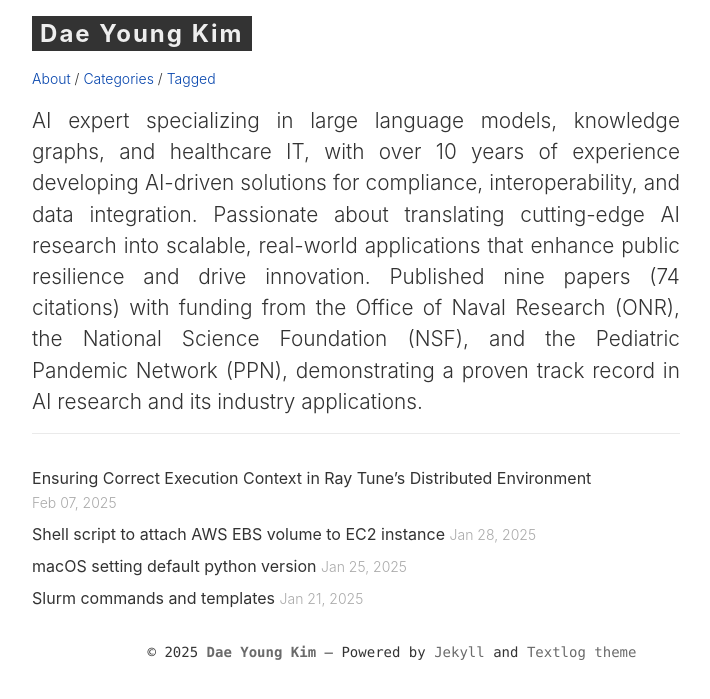
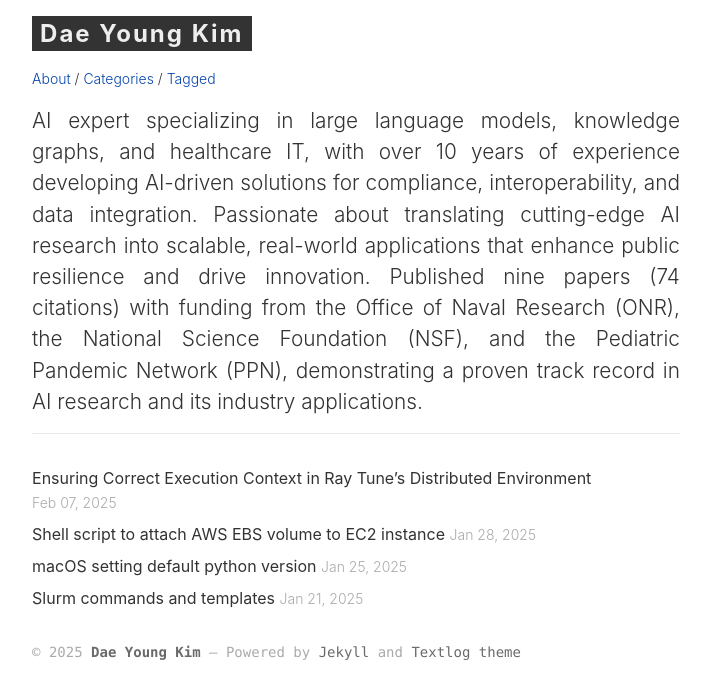
Before and after one commit to leroykim/leroykim.github.io, a Jekyll site: the page built from index.html, in a window 1280 px wide. Shown: the top 699 px of the page, without its empty margins (248-958 px from the left). Built offline with Jekyll 4.4.1, drawn with Linux system fonts in a browser that asks for light colours.

Commit message:
Update layout

```diff
--- a/_sass/_layout.scss
+++ b/_sass/_layout.scss
@@ -264,34 +264,28 @@ code {
 /**
  * Copyright section
  * ------------------
- * Centers its content using inline-block to avoid minor alignment offsets.
- *
- * Notes
- * -----
- * This approach forces the <p> element to shrink-to-fit its content and
- * ensures that the centering is exact.
+ * This section aligns its left edge with the post content.
+ * It removes the auto horizontal margins and centers the text to the left.
  *
  * Parameters
  * ----------
- * $max-width : Maximum width for the container.
- * $spacing-unit : Vertical spacing unit.
+ * $max-width : Maximum width for the content.
+ * $spacing-unit : Spacing unit used for vertical spacing.
  * $small-font-size : Font size for small text.
  * $code-font-family : Monospace font family.
  * $grey-color : Base grey color.
  * $grey-color-dark : Darker grey used for links.
  */
  .copyright {
-    max-width: $max-width;
-    margin: $spacing-unit auto 0; // Auto left/right margins center the block.
-    text-align: center;
+    max-width: $max-width; // Limit width to align with post content.
+    margin: $spacing-unit 0 0; // Top margin only; left/right set to 0 to align with parent's left edge.
+    text-align: left; // Align text to the left.
     font-size: $small-font-size;
     font-family: $code-font-family;
 
     p {
-        display: inline-block; // Shrink-to-fit the paragraph content.
-        margin: 0; // Remove default margins.
-        padding: 0; // Remove any potential padding.
-        text-align: center; // Ensure inner text is centered.
+        margin: 0; // Remove default paragraph margins.
+        color: $grey-color;
 
         a,
         a:visited {
```
